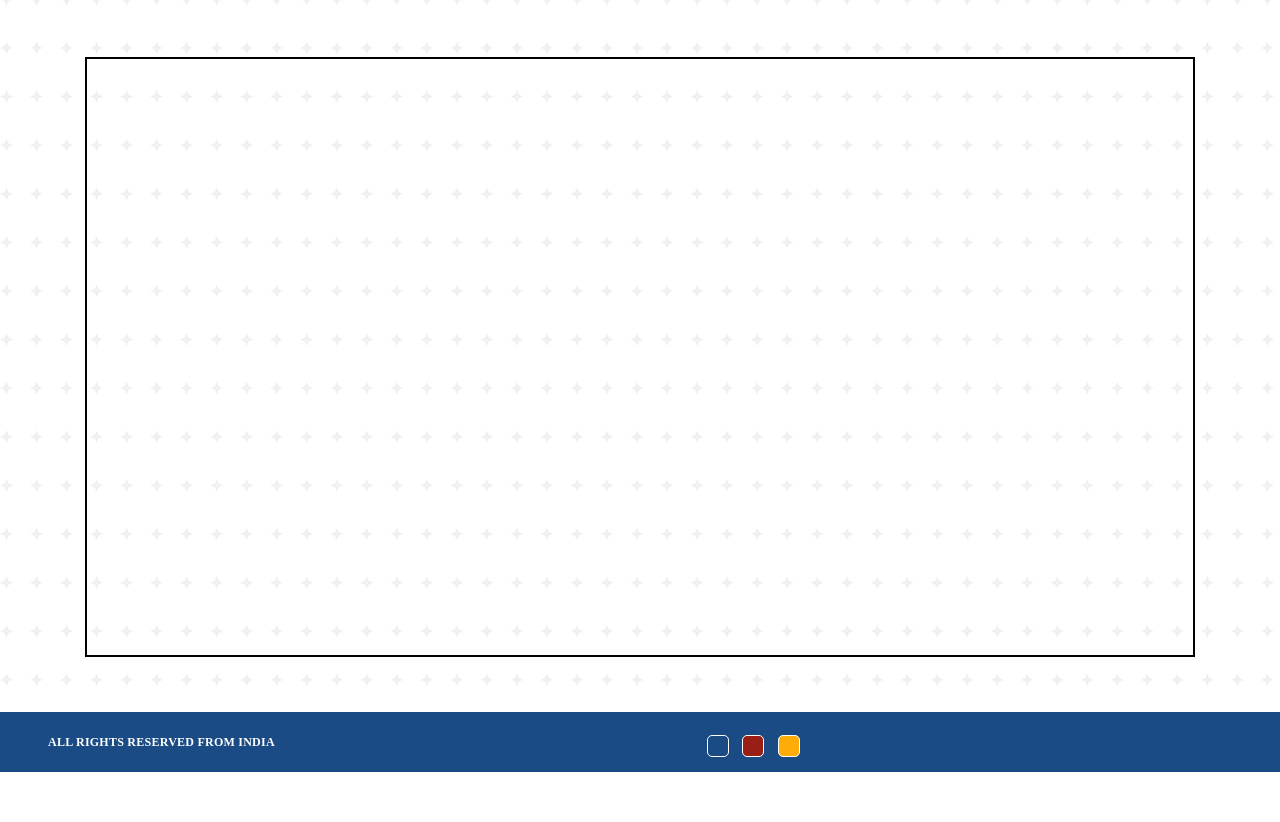
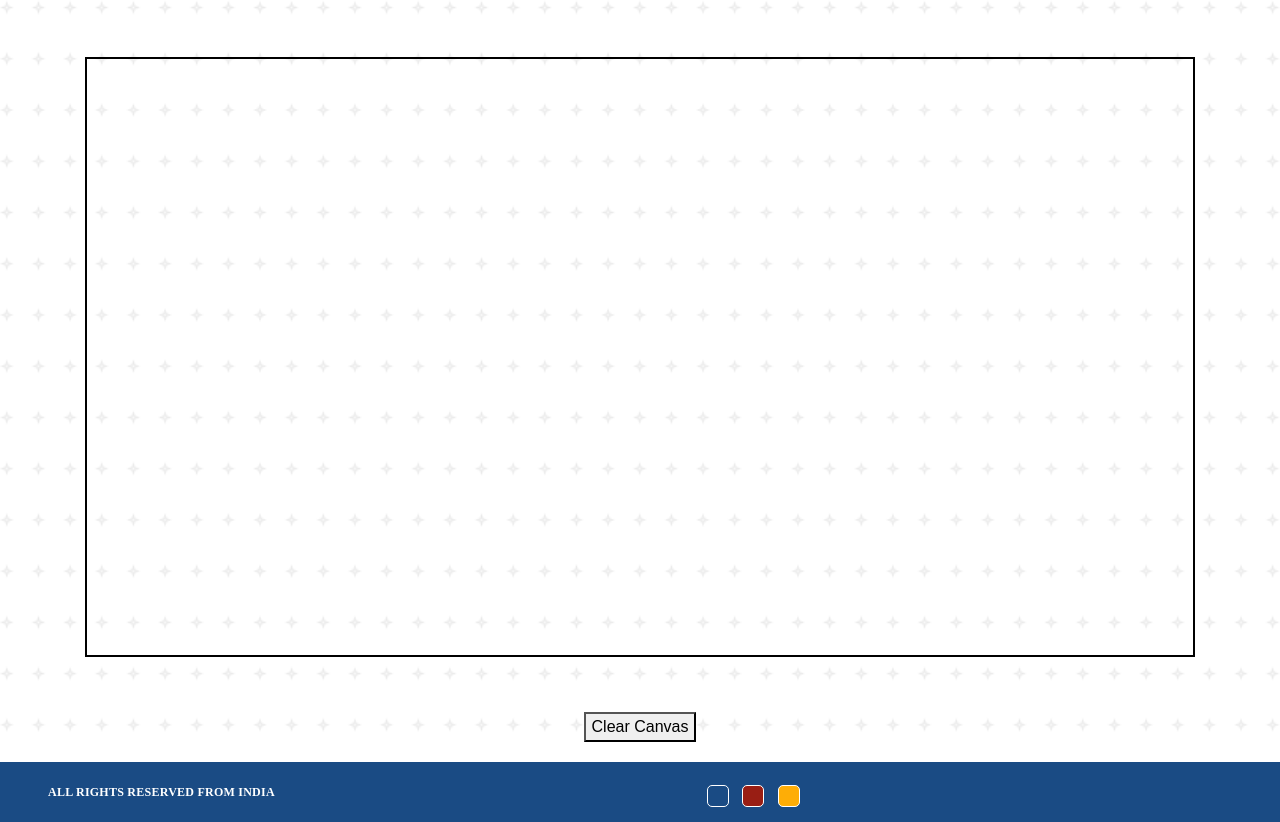
Before and after one commit to Vaibhav-brs/html-canvas, a plain HTML site: page index.html in a window 1280 px wide. Shown: the part 153-975 px from the top of the page. Before the commit the page ends 925 px from the top, so only its background shows below. Drawn offline with nearby package versions, Linux system fonts and the light colour scheme.

Commit message:
update the clear button

```diff
--- a/assets/css/style.css
+++ b/assets/css/style.css
@@ -261,3 +261,15 @@ footer {
 .theme-switch-yellow_sea:hover {
   box-shadow: 2px 2px 2px var(--yellow_sea);
 }
+.text-center{
+    padding-bottom: 20px;
+    font-size: 1.0em;
+    color: #991E14;
+
+    border-radius: 3px;
+    transition: background-color 0.25s;
+    text-align: center
+
+
+
+}
--- a/assets/js/script.js
+++ b/assets/js/script.js
@@ -78,3 +78,11 @@ num == 10;
 function addNum(a = 10, b = 20) {
   return a + b;
 }
+
+const clearButton = document.getElementById('clearButton');
+
+// Add click event listener to the Clear Canvas button
+clearButton.addEventListener('click', function() {
+  // Clear the canvas
+  ctx.clearRect(0, 0, canvas.width, canvas.height);
+});
--- a/index.html
+++ b/index.html
@@ -49,9 +49,17 @@
       </div>
     </header>
 
+
+
     <main role="main" class="container mx-auto">
       <canvas id="draw" class="mb-5"></canvas>
     </main>
+
+    <div class="text-center"> <!-- Adding a container to center the button -->
+      <button id="clearButton">Clear Canvas</button>
+    </div>
+
+
 
     <footer class="footer footer-dark">
       <div class="d-flex justify-content-between px-5">
```
